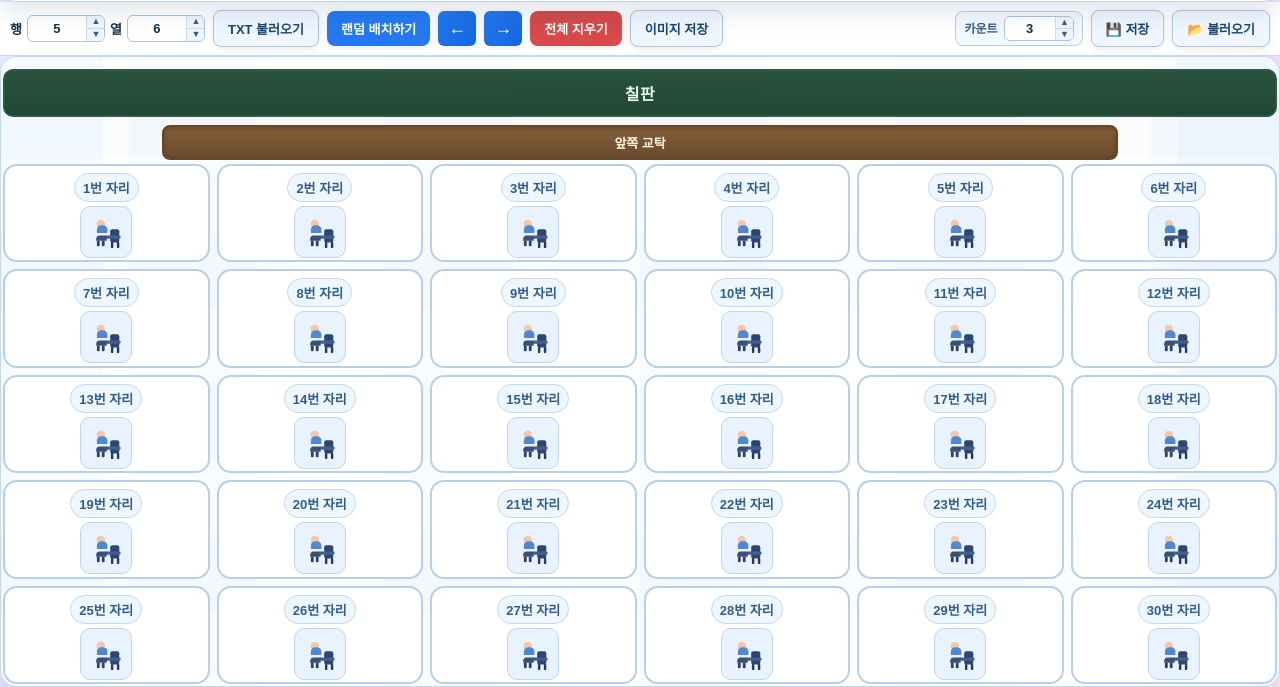
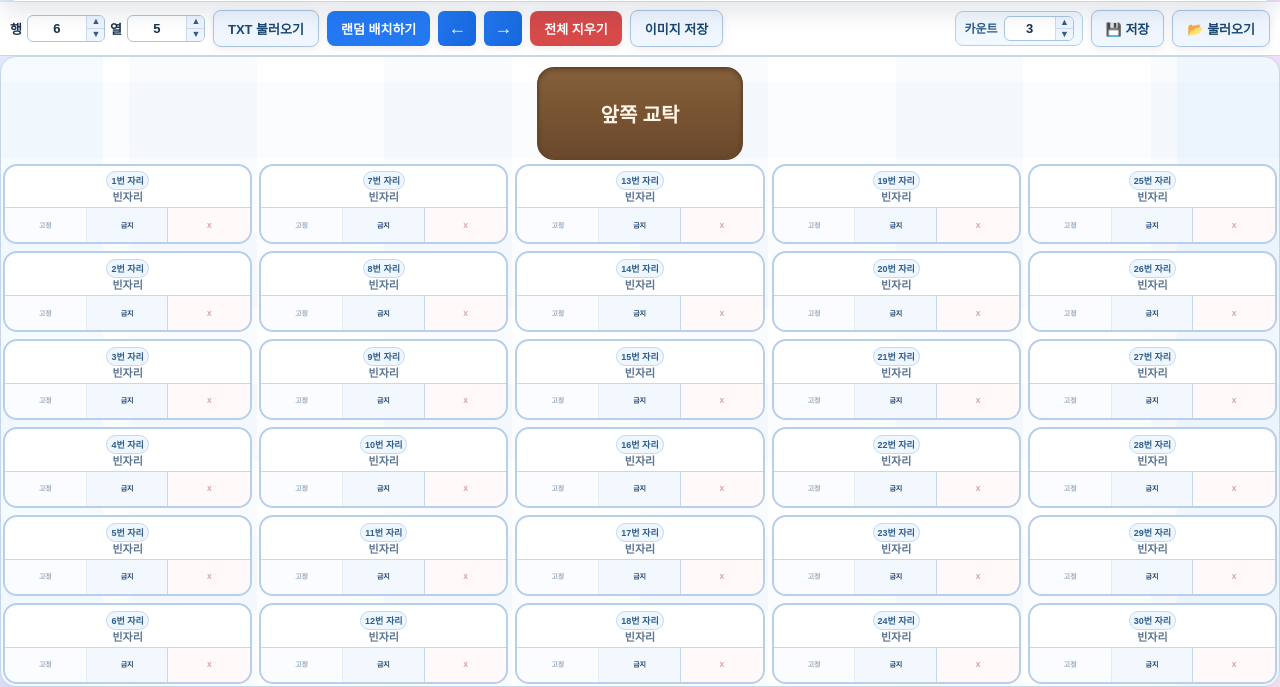
Before and after one commit to moonkyu12/School-Random-Program, a plain HTML site: page index.html in a window 1280 px wide. Shown: the part 113-800 px from the top of the page. Drawn offline with nearby package versions, Linux system fonts and the light colour scheme.

Commit message:
피드백 받은 내용들 요기다가

```diff
--- a/index.html
+++ b/index.html
@@ -29,7 +29,7 @@
     </header>
 
     <div class="quick-actions">
-      <div class="layout-inputs">
+      <div class="layout-inputs"> <!-- 일단 세로로 했던 1, 2, 3 가로로 변경 -->
         <label for="rowsInput">행</label>
         <div class="number-field">
           <input id="rowsInput" type="number" min="2" max="10" value="4" />
@@ -77,7 +77,6 @@
 
     <div class="app-content">
       <section class="card board-card">
-      <div class="teacher-board">칠판</div>
       <div class="teacher-desk">앞쪽 교탁</div>
       <div id="seatBoard" class="seat-board" aria-live="polite"></div>
       </section>
--- a/script.js
+++ b/script.js
@@ -1,8 +1,8 @@
 'use strict';
 
 const CONFIG = { // AI야 고~~~맙다 정리를 이렇게~나 잘해해줭~
-  DEFAULT_ROWS: 5,
-  DEFAULT_COLS: 6,
+  DEFAULT_ROWS: 6,
+  DEFAULT_COLS: 5,
   DEFAULT_COUNTDOWN_SECONDS: 3,
   MIN_COUNTDOWN_SECONDS: 0,
   MAX_COUNTDOWN_SECONDS: 10,
@@ -13,7 +13,6 @@ const CONFIG = { // AI야 고~~~맙다 정리를 이렇게~나 잘해해줭~
 // 음.......안해ㅣ
 const MESSAGES = {
   BLOCKED_SEAT: "사용 불가 자리에는 이름을 추가할 수 없어요.",
-  DUPLICATE_NAME: "이미 이름이 있습니다. X 버튼으로 삭제 후 다시 추가해주세요.",
   INPUT_NAME_PROMPT: "번 자리의 이름을 입력하세요:",
   EMPTY_INPUT: "이름을 입력해주세요.",
   NO_NAMES: "배치할 이름이 없어요. 자리에 이름을 추가해주세요.",
@@ -36,9 +35,9 @@ const DOM = {
   redoBtn: document.getElementById("redoBtn"),
   clearAllBtn: document.getElementById("clearAllBtn"),
   saveImageBtn: document.getElementById("saveImageBtn"),
-  txtFileInput: document.getElementById("txtFileInput"),
-  stateFileInput: document.getElementById("stateFileInput"),
-  statusBox: document.getElementById("statusBox"),
+  txtFileInput: document.getElementById("txtFileInput"),// 와.....ㅆ...이건 진짜 뭐지?
+  stateFileInput: document.getElementById("stateFileInput"), // AI한테 하길잘했다...
+  statusBox: document.getElementById("statusBox"),// 내가 했으면 오곡중 하나인 잣이 될뻔했군
   seatBoard: document.getElementById("seatBoard"),
   seatTemplate: document.getElementById("seatTemplate"),
   confirmModal: document.getElementById("confirmModal"),
@@ -282,12 +281,9 @@ async function renameSeat(idx) {
     setStatus(MESSAGES.BLOCKED_SEAT, "warn");
     return;
   }
-  if (seat.name) {
-    setStatus(MESSAGES.DUPLICATE_NAME, "warn");
-    return;
-  }
-
-  const name = await openInputDialog(`${idx + 1}${MESSAGES.INPUT_NAME_PROMPT}`);
+// 이제 요시부터 바꿔야함
+  const previousName = seat.name.trim();
+  const name = await openInputDialog(`${idx + 1}${MESSAGES.INPUT_NAME_PROMPT}`, seat.name);
   if (name === null) return;
 
   const trimmed = name.trim();
@@ -295,13 +291,19 @@ async function renameSeat(idx) {
     setStatus(MESSAGES.EMPTY_INPUT, "warn");
     return;
   }
+  if (trimmed === previousName) return;
 
-  pushUndo("이름 추가");
+  pushUndo(previousName ? "이름 변경" : "이름 추가");
   seat.name = trimmed;
   refreshUI();
-  setStatus(`${idx + 1}번 자리에 ${trimmed}을(를) 추가했어요.`, "success");
+  setStatus( //원래 있던 이미 이름이 있습니다. 삭제
+    previousName
+      ? `${idx + 1}번 자리 이름을 ${trimmed}(으)로 변경했어요.`
+      : `${idx + 1}번 자리에 ${trimmed}을(를) 추가했어요.`,
+    "success"
+  );
 }
-
+// 음~~~바로 끝~
 function toggleFixed(idx) {
   const seat = state.seats[idx];
   if (!seat || seat.blocked) {
@@ -371,13 +373,13 @@ function randomizeSeats() {
     setStatus(MESSAGES.NO_NAMES, "warn");
     return;
   }
-
+  // 요기가 배치하는부분으로 만들꺼임
   pushUndo("랜덤 배치");
   const shuffledNames = shuffle(names);
   const shuffledIndices = shuffle(getAvailableSeatIndices());
 
   state.seats.forEach(s => {
-    if (!s.fixed && !s.blocked) s.name = "";
+    if (!s.fixed && !s.blocked) s.name = ""; //
   });
 
   const cnt = Math.min(shuffledIndices.length, shuffledNames.length);
@@ -455,6 +457,7 @@ function redoLast() {
 function renderBoard() {
   DOM.seatBoard.innerHTML = "";
   DOM.seatBoard.style.setProperty("--cols", state.cols);
+  DOM.seatBoard.style.setProperty("--rows", state.rows);
 
   if (!state.seats.length) {
     const empty = document.createElement("div");
@@ -463,9 +466,14 @@ function renderBoard() {
     DOM.seatBoard.append(empty);
     return;
   }
+  // 행을 바꿔야함 위에서 아래로
+  const frag = document.createDocumentFragment(); // 크~ 이딴걸 내가 왜 했지
+  for (let row = 0; row < state.rows; row++) {
+    for (let col = 0; col < state.cols; col++) {
+      const idx = row * state.cols + col;
+      const seat = state.seats[idx];
+      if (!seat) continue;
 
-  const frag = document.createDocumentFragment(); // 크~ 이딴걸 내가 왜 했지
-  state.seats.forEach((seat, idx) => {
       const card = DOM.seatTemplate.content.firstElementChild.cloneNode(true);
       const main = card.querySelector(".seat-main");
       const num = card.querySelector(".seat-number");
@@ -480,7 +488,7 @@ function renderBoard() {
       card.classList.toggle("is-fixed", seat.fixed && !seat.blocked);
       card.classList.toggle("is-blocked", seat.blocked);
       card.classList.toggle("is-empty", !seat.name && !seat.blocked);
-
+      // 음....하기 싫구만
       fixBtn.classList.toggle("active", seat.fixed && !seat.blocked);
       blockBtn.classList.toggle("active", seat.blocked);
       fixBtn.disabled = seat.blocked || !seat.name;
@@ -492,7 +500,8 @@ function renderBoard() {
       clearBtn.addEventListener("click", () => clearSeat(idx)); // ida ida diadadaidaidaidcaidaidadiadaidai
 
       frag.append(card);
-  });
+    }
+  }
 
   DOM.seatBoard.append(frag);
 }
@@ -578,7 +587,7 @@ function handleTxtUpload(e) {
   reader.readAsText(file);
   DOM.txtFileInput.value = "";
 }
-
+// 세이브 스테이트는 자리배치 상태를 JSON 파일로 저장하기.
 function saveState() {
   const data = {
     rows: state.rows,
@@ -615,7 +624,7 @@ function handleStateLoad(e) {
   reader.onload = ev => {
     try {
       const text = ev.target?.result;
-      if (typeof text !== "string") return;
+      if (typeof text !== "string") return; // 파일이 텍스트가 아니면 무시 이걸로ㅋㅋ  백도어 하면 ㅋㅋㅋㅋ
 
       const data = JSON.parse(text);
       if (!data.rows || !data.cols || !Array.isArray(data.seats)) {
@@ -630,7 +639,7 @@ function handleStateLoad(e) {
         name: s.name || "",
         fixed: Boolean(s.fixed),
         blocked: Boolean(s.blocked),
-      }));
+      })); // 아 뻐쓰 퉥쉬 오랜쥐 빠이
 
       DOM.rowsInput.value = state.rows;
       DOM.colsInput.value = state.cols;
@@ -646,7 +655,18 @@ function handleStateLoad(e) {
   reader.readAsText(file);
   DOM.stateFileInput.value = "";
 }
-
+//
+/**
+ * Iawdbojuadniapsdbauba
+ * iajeofbpiadbipbadf
+ * aiebhpkaefbfadeb
+ * ]aSIUbspibgifphb
+ * awbgeiaobafdbsa
+ * asiofbapgeifgadigpbgda
+ * aefo hbpiaefqafe afge[pihj
+ * 나는 바보당]
+ * 이히히히
+ */
 function attachEvents() {
   DOM.drawBtn.addEventListener("click", handleDrawWithCountdown);
   DOM.undoBtn.addEventListener("click", undoLast);
@@ -661,8 +681,8 @@ function attachEvents() {
   DOM.loadStateBtn.addEventListener("click", () => DOM.stateFileInput.click());
   DOM.stateFileInput.addEventListener("change", handleStateLoad);
 
-  DOM.rowsInput.addEventListener("change", handleLayoutChange);
-  DOM.colsInput.addEventListener("change", handleLayoutChange);
+  DOM.rowsInput.addEventListener("change", handleLayoutChange); // 레이아웃 변경 이벤트 핸들러 등록
+  DOM.colsInput.addEventListener("change", handleLayoutChange);// 레이아웃 변경 이벤트 핸들러 등록
   DOM.stepperButtons.forEach(button => {
     button.addEventListener("mousedown", e => e.preventDefault());
     button.addEventListener("click", () => {
--- a/style.css
+++ b/style.css
@@ -473,40 +473,32 @@ h2 {
   height: 32px;
 }
 
-.teacher-board {
-  margin-top: 10px;
-  border-radius: 10px;
-  border: 2px solid #2f5a45;
-  background: linear-gradient(180deg, #28533e, #224635);
-  color: #e9f7ef;
-  font-weight: 800;
-  letter-spacing: 0.03em;
-  text-align: center;
-  padding: 10px;
-}
-
 .teacher-desk {
   margin: 8px auto 0;
-  border-radius: 8px;
+  border-radius: 17px;
   border: 2px solid #674729;
   background: linear-gradient(180deg, #86603a, #6a482b);
   color: #fff4e6;
-  font-weight: 800;
+  font-weight: 1000;
   text-align: center;
-  padding: 6px 10px;
-  font-size: 13px;
+  padding: 30px 10px;
+  font-size: 20px;
   position: relative;
   box-shadow: inset 0 2px 4px rgba(0, 0, 0, 0.2);
-  width: 75%;
+  width: 16.2%;
 }
 
 .seat-board {
   margin-top: 4px;
   display: grid;
-  gap: 7px;
+  gap: clamp(4px, 0.8vw, 7px);
   grid-template-columns: repeat(var(--cols, 5), 1fr);
-  grid-auto-rows: 1fr;
+  grid-template-rows: repeat(var(--rows, 6), minmax(0, 1fr));
+  grid-auto-flow: column;
+  align-content: stretch;
+  align-items: stretch;
   flex: 1;
+  min-height: 0;
   overflow: auto;
 }
 
@@ -528,6 +520,9 @@ h2 {
   overflow: hidden;
   display: flex;
   flex-direction: column;
+  min-width: 0;
+  min-height: 0;
+  container-type: size;
 }
 
 .seat-card.is-fixed {
@@ -551,13 +546,15 @@ h2 {
   flex: 1;
   border: 0;
   background: transparent;
-  padding: 7px 6px 6px;
+  padding: clamp(4px, 5cqw, 7px) clamp(3px, 4cqw, 6px) clamp(4px, 4cqw, 6px);
   cursor: pointer;
   display: flex;
   flex-direction: column;
   align-items: center;
   justify-content: center;
-  gap: 4px;
+  gap: clamp(2px, 3cqw, 4px);
+  min-height: 0;
+  overflow: hidden;
   transition: transform 0.2s cubic-bezier(0.34, 1.56, 0.64, 1);
 }
 
@@ -566,19 +563,19 @@ h2 {
 }
 
 .seat-number {
-  font-size: 13px;
+  font-size: clamp(9px, 7cqw, 13px);
   font-weight: 700;
   color: #315e89;
   border: 1px solid #c1d8f2;
   border-radius: 999px;
   background: #eef6ff;
-  padding: 4px 8px;
+  padding: clamp(2px, 2cqw, 4px) clamp(4px, 5cqw, 8px);
   flex-shrink: 0;
 }
 
 .seat-figure {
-  width: 52px;
-  height: 52px;
+  width: clamp(24px, 36cqw, 52px);
+  height: clamp(24px, 36cqw, 52px);
   border: 1px solid #bfd5ea;
   border-radius: 10px;
   background: #e9f3ff;
@@ -588,16 +585,17 @@ h2 {
 }
 
 .seat-figure svg {
-  width: 42px;
-  height: 42px;
+  width: clamp(18px, 29cqw, 42px);
+  height: clamp(18px, 29cqw, 42px);
 }
 
 .seat-name {
-  font-size: 32px;
+  font-size: clamp(10px, 24cqw, 32px);
   font-weight: 800;
-  line-height: 1.1;
+  line-height: 1;
   text-align: center;
   word-break: break-word;
+  overflow-wrap: anywhere;
   color: #12314e;
 }
 
@@ -614,6 +612,7 @@ h2 {
   display: grid;
   grid-template-columns: repeat(3, 1fr);
   flex-shrink: 0;
+  min-height: clamp(22px, 22cqw, 34px);
 }
 
 .tool-btn {
@@ -621,9 +620,13 @@ h2 {
   border-right: 1px solid #c6d9ec;
   background: #f3f8ff;
   color: #20476f;
-  font-size: 11px;
+  font-size: clamp(7px, 8cqw, 11px);
   font-weight: 700;
-  padding: 6px 3px;
+  padding: clamp(3px, 2.2cqw, 6px) clamp(1px, 1.6cqw, 3px);
+  min-width: 0;
+  min-height: clamp(22px, 22cqw, 34px);
+  line-height: 1.1;
+  white-space: nowrap;
   cursor: pointer;
   transition: background-color 0.2s ease, transform 0.2s cubic-bezier(0.34, 1.56, 0.64, 1);
 }
@@ -800,7 +803,7 @@ h3 {
   }
 
   .seat-board {
-    grid-template-columns: repeat(var(--cols, 4), minmax(110px, 1fr));
+    grid-template-columns: repeat(var(--cols, 4), minmax(0, 1fr));
   }
 }
 
@@ -842,10 +845,97 @@ h3 {
   }
 
   .seat-board {
-    grid-template-columns: repeat(var(--cols, 3), minmax(90px, 1fr));
+    grid-template-columns: repeat(var(--cols, 3), minmax(0, 1fr));
+  }
+
+  .teacher-desk {
+    margin-top: 6px;
+    padding: 5px 8px;
+    font-size: 12px;
+    width: 68%;
   }
 
   .seat-name {
-    font-size: 19px;
+    font-size: clamp(10px, 20cqw, 19px);
   }
 }
+
+@container (max-width: 138px) {
+  .seat-number {
+    font-size: 12px;
+    padding: 4px 6px;
+  }
+
+  .tool-btn {
+    font-size: 10px;
+  }
+}
+
+@container (max-width: 132px) {
+  .seat-main {
+    gap: 2px;
+  }
+
+  .seat-figure {
+    display: none;
+  }
+
+  .seat-name {
+    font-size: clamp(11px, 26cqw, 24px);
+  }
+}
+
+@container (max-height: 118px) {
+  .seat-main {
+    gap: 2px;
+  }
+
+  .seat-figure {
+    display: none;
+  }
+
+  .seat-name {
+    font-size: clamp(11px, 24cqw, 22px);
+  }
+}
+
+@container (max-width: 112px) {
+  .tool-btn {
+    font-size: 9px;
+    padding: 5px 2px;
+  }
+}
+
+@container (max-width: 88px) {
+  .seat-number {
+    font-size: 9px;
+    padding: 2px 4px;
+  }
+
+  .seat-name {
+    font-size: 12px;
+  }
+
+  .tool-btn {
+    font-size: 7px;
+    padding: 3px 1px;
+    letter-spacing: -0.02em;
+  }
+}
+
+@container (max-height: 92px) {
+  .seat-number {
+    font-size: 9px;
+    padding: 2px 4px;
+  }
+
+  .seat-name {
+    font-size: 11px;
+  }
+
+  .tool-btn {
+    font-size: 7px;
+    padding: 3px 1px;
+    letter-spacing: -0.02em;
+  }
+}
```
Lines whose indentation alone changed are shown as unchanged.
